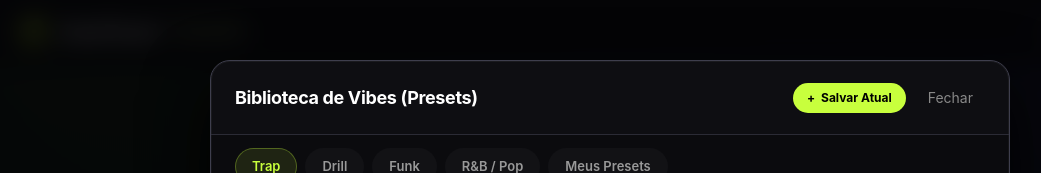
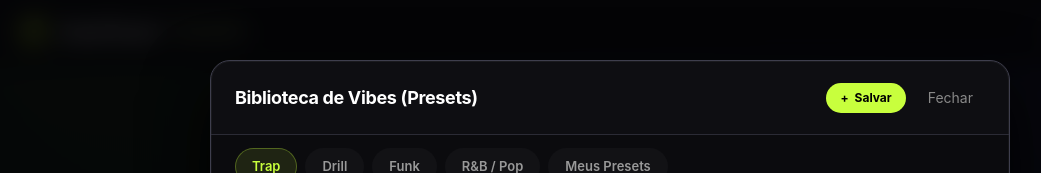
Before and after one commit to srGabrielx/AutoTunelPro, a Next.js app: page / in a window 1280 px wide. Both pictures are taken after a click on the button "1. Matuê - Kenny G / Anos Luz (Trap BR)". Shown: the top 173 px of the page, without its empty margins (30-1071 px from the left). Built offline with nearby package versions, Linux system fonts and the light colour scheme.

Commit message:
fix(ui): change button text from 'Salvar Atual' to '+ Salvar'

```diff
--- a/components/BeatStudio.tsx
+++ b/components/BeatStudio.tsx
@@ -2024,7 +2024,7 @@ export default function BeatStudio() {
                     setPresetCategory("Meus Presets");
                   }}
                 >
-                  <span>+</span> Salvar Atual
+                  <span>+</span> Salvar
                 </button>
                 <button className="close-btn" onClick={() => setIsPresetBrowserOpen(false)}>
                   Fechar
@@ -2048,7 +2048,7 @@ export default function BeatStudio() {
               {presetCategory === "Meus Presets" ? (
                 Object.keys(userPresets).length === 0 ? (
                   <div style={{ gridColumn: "1 / -1", textAlign: "center", padding: "40px 20px", color: "#888" }}>
-                    Nenhum preset salvo ainda. Clique no botão <b>+ Salvar Atual</b> acima para salvar a vibe e timbres que você acabou de criar!
+                    Nenhum preset salvo ainda. Clique no botão <b>+ Salvar</b> acima para salvar a vibe e timbres que você acabou de criar!
                   </div>
                 ) : (
                   Object.entries(userPresets).map(([id, info]) => (
```
